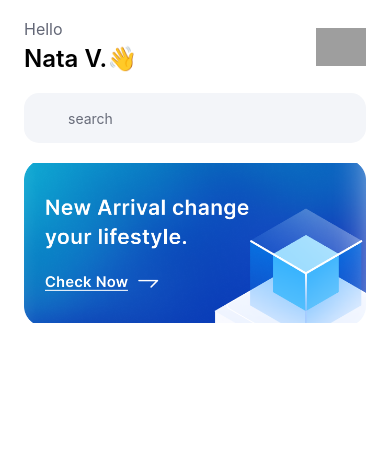
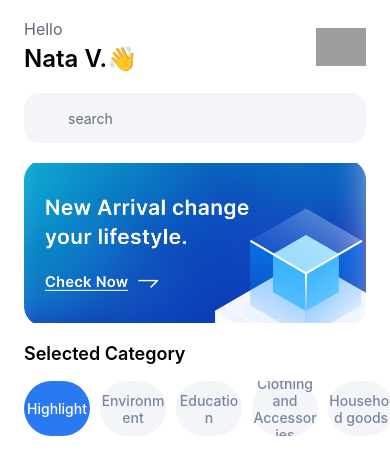
Before and after one commit to Tai-Ku/DonationApp, a React Native app: screen / in a window 390 px wide. Shown: the top 474 px of the page. Built offline with nearby package versions, Linux system fonts and the light colour scheme; grey boxes are pictures that could not be loaded; some icons are missing.

Commit message:
useSelector for Creating Categories Flatlist

```diff
--- a/components/Tab/Tab.js
+++ b/components/Tab/Tab.js
@@ -2,7 +2,7 @@ import React, {useRef, useState} from 'react';
 import {Pressable, Text} from 'react-native';
 import styles from './styles';
 
-const Tab = ({title, onPress}) => {
+const Tab = ({title, onPress, isInactive, tabId}) => {
   const [width, setWidth] = useState(0);
   const textRef = useRef(null);
   const paddingHorizontal = 33;
@@ -11,11 +11,13 @@ const Tab = ({title, onPress}) => {
   };
 
   return (
-    <Pressable style={[styles.tab, tabWidth]} onPress={() => onPress()}>
+    <Pressable
+      style={[styles.tab, tabWidth, isInactive && styles.isActiveTab]}
+      onPress={() => onPress(tabId)}>
       <Text
         onTextLayout={e => setWidth(e.nativeEvent.lines[0].width)}
         ref={textRef}
-        style={[styles.title]}>
+        style={[styles.title, isInactive && styles.isActiveTitle]}>
         {title}
       </Text>
     </Pressable>
--- a/components/Tab/styles.js
+++ b/components/Tab/styles.js
@@ -9,6 +9,7 @@ const styles = StyleSheet.create({
   },
   isActiveTab: {
     backgroundColor: '#f3f5f9',
+    color: 'black',
   },
   title: {
     fontFamily: 'Inter',
--- a/redux/reducers/Categories.js
+++ b/redux/reducers/Categories.js
@@ -65,6 +65,7 @@ const Categories = createSlice({
       return initialState;
     },
     updateCategories: (state, action) => {
+      console.log({action});
       state.selectedCategoryId = action.payload;
     },
   },
--- a/screens/Home/Home.js
+++ b/screens/Home/Home.js
@@ -6,6 +6,7 @@ import {
   Pressable,
   ScrollView,
   Image,
+  FlatList,
 } from 'react-native';
 import {useDispatch, useSelector} from 'react-redux';
 import {updateFirstName} from '../../redux/reducers/User';
@@ -14,6 +15,8 @@ import globalStyles from '../../assets/styles/globalstyles';
 import styles from './styles';
 import Header from '../../components/Header/Header';
 import Search from '../../components/Search/Search';
+import Tab from '../../components/Tab/Tab';
+import {updateCategories} from '../../redux/reducers/Categories';
 
 const Home = () => {
   const {firstName, lastName, proFileImage} = useSelector(state => state.user);
@@ -45,6 +48,26 @@ const Home = () => {
             source={require('../../assets/images/highlighted_image.png')}
           />
         </Pressable>
+        <View style={styles.categoriesHeader}>
+          <Header title={'Selected Category'} type={2} />
+        </View>
+        <View style={styles.categories}>
+          <FlatList
+            horizontal={true}
+            showsHorizontalScrollIndicator={false}
+            data={categories.categories}
+            renderItem={({item}) => (
+              <View style={styles.categoriesItem} key={item.categoryId}>
+                <Tab
+                  onPress={value => dispatch(updateCategories(value))}
+                  title={item.name}
+                  tabId={item.categoryId}
+                  isInactive={item.categoryId !== categories.selectedCategoryId}
+                />
+              </View>
+            )}
+          />
+        </View>
       </ScrollView>
     </SafeAreaView>
   );
--- a/screens/Home/styles.js
+++ b/screens/Home/styles.js
@@ -34,6 +34,16 @@ const styles = StyleSheet.create({
     width: '100%',
     height: 160,
   },
+  categoriesHeader: {
+    marginHorizontal: 24,
+    marginBottom: 16,
+  },
+  categories: {
+    marginLeft: 24,
+  },
+  categoriesItem: {
+    marginRight: 10,
+  },
 });
 
 export default styles;
```
